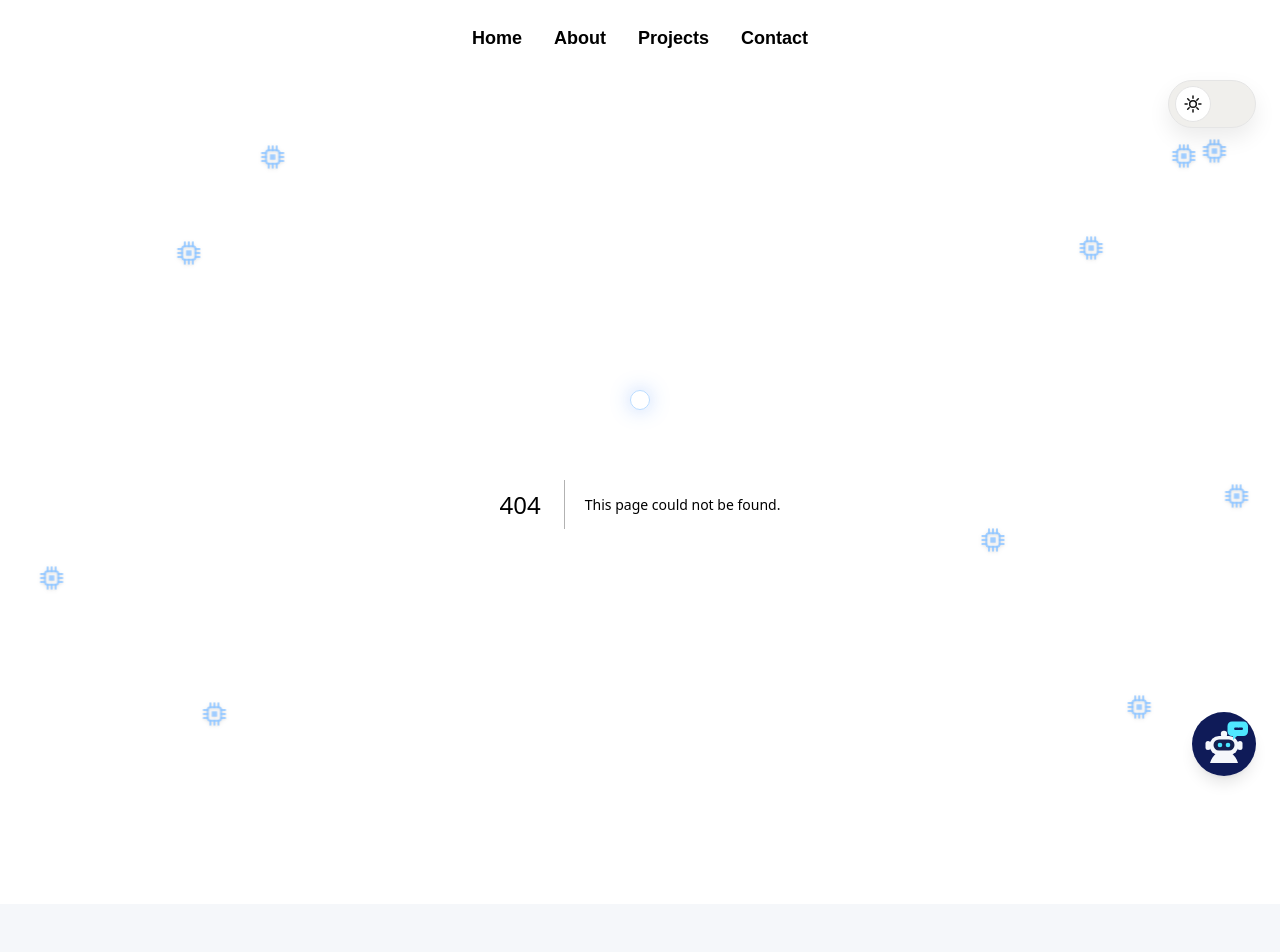
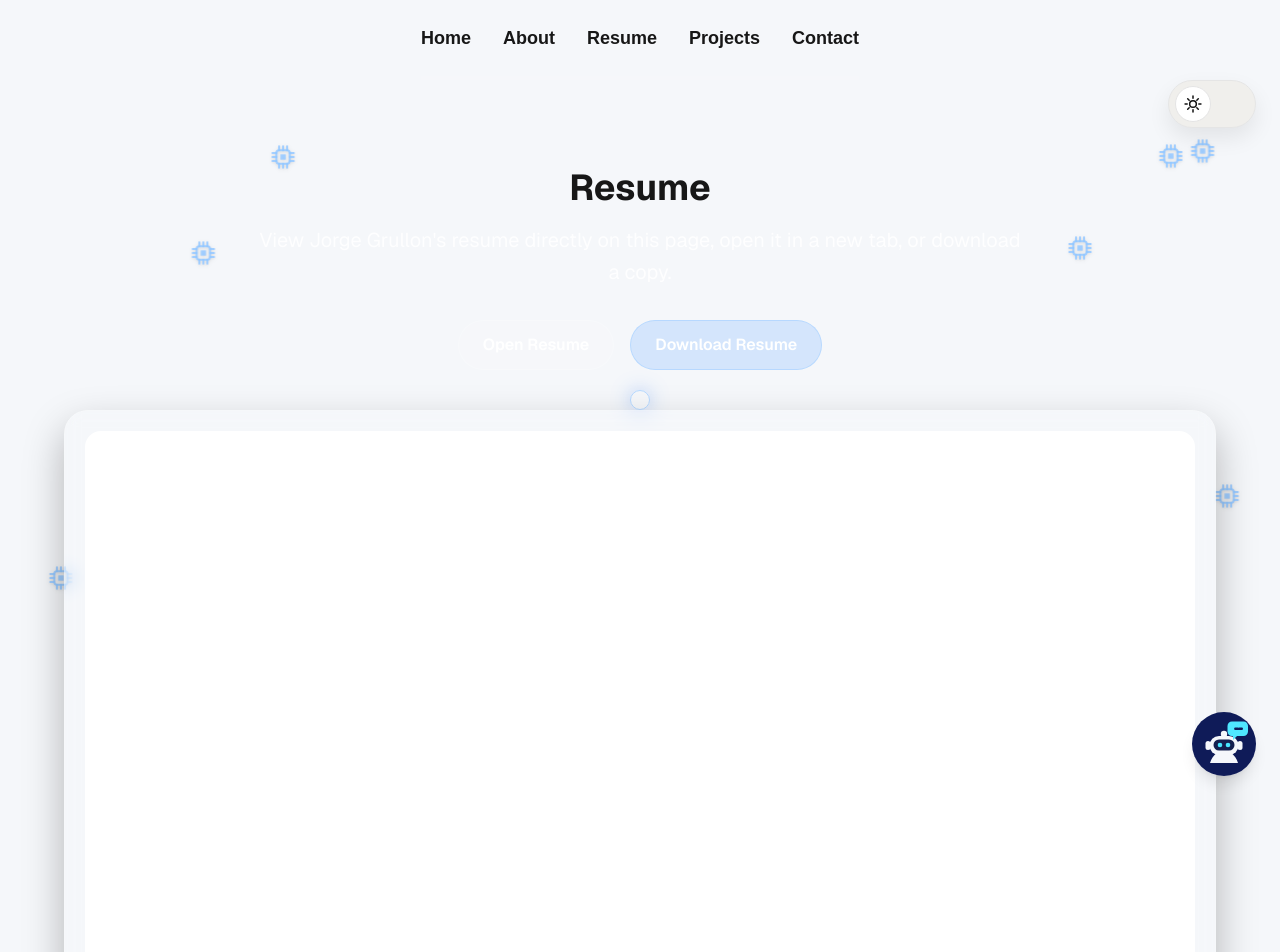
Before and after one commit to jorgeg365/portfolio, a Next.js app: page /resume in a window 1280 px wide. Before the commit this address had no page. Shown: the top 952 px of the page. Before the commit the page ends 904 px from the top, so only its background shows below. Built offline with nearby package versions, Linux system fonts and the light colour scheme.

Commit message:
Add resume page and improve chatbot navigation

```diff
--- a/src/app/layout.tsx
+++ b/src/app/layout.tsx
@@ -43,7 +43,7 @@ export default function RootLayout({
         `}</Script>
       </head>
       <body
-        className={`${geistSans.variable} ${geistMono.variable} antialiased`}
+        className={`${geistSans.variable} ${geistMono.variable} min-h-screen antialiased flex flex-col`}
       >
         <FloatingLayer />
         <GlobalAudioPlayer />
@@ -51,12 +51,18 @@ export default function RootLayout({
           <div className="flex items-center gap-8 border-b-4 border-white/10 pb-6">
             <Link href="/">Home</Link>
             <Link href="/about">About</Link>
+            <Link href="/resume">Resume</Link>
             <Link href="/projects">Projects</Link>
             <Link href="/contact">Contact</Link>
           </div>
           <ThemeToggle />
         </nav>
-        {children}
+        <main className="flex-1">
+          {children}
+        </main>
+        <footer className="py-4 text-sm opacity-70 text-center relative z-20">
+          Built by Jorge - &copy; {new Date().getFullYear()} <span className="font-bold text-white">Jorge Grullon</span>
+        </footer>
         <Chatbot />
         <Analytics />
       </body>
--- a/src/app/page.tsx
+++ b/src/app/page.tsx
@@ -83,7 +83,6 @@ export default function Home() {
           <ContactForm />
         </section>
       </main>
-      <footer className="py-4 text-sm opacity-70 text-center relative z-20">Built by Jorge - &copy; {new Date().getFullYear()} <span className="font-bold text-white">Jorge Grullon</span></footer>
     </div>
   );
 }
--- /dev/null
+++ b/src/app/resume/page.tsx
@@ -0,0 +1,43 @@
+export default function Resume() {
+  const resumePath = "/jorge-grullon-resume-2026.pdf";
+
+  return (
+    <div className="min-h-screen font-sans px-6 py-16 relative z-20">
+      <div className="mx-auto max-w-6xl">
+        <div className="text-center">
+          <h1 className="text-3xl sm:text-4xl font-bold mb-4 relative z-20">Resume</h1>
+          <p className="text-lg sm:text-xl leading-8 text-white/85 relative z-20 max-w-3xl mx-auto">
+            View Jorge Grullon&apos;s resume directly on this page, open it in a
+            new tab, or download a copy.
+          </p>
+        </div>
+
+        <div className="mt-8 flex flex-wrap items-center justify-center gap-4 relative z-20">
+          <a
+            href={resumePath}
+            target="_blank"
+            rel="noopener noreferrer"
+            className="rounded-full border border-white/20 bg-white/10 px-6 py-3 text-base font-semibold text-white transition-colors duration-200 hover:bg-white/20"
+          >
+            Open Resume
+          </a>
+          <a
+            href={resumePath}
+            download
+            className="rounded-full border border-blue-300/40 bg-blue-400/20 px-6 py-3 text-base font-semibold text-white transition-colors duration-200 hover:bg-blue-400/30"
+          >
+            Download Resume
+          </a>
+        </div>
+
+        <div className="mt-10 rounded-3xl border border-white/10 bg-white/5 p-3 sm:p-5 backdrop-blur-sm relative z-20 shadow-[0_18px_40px_rgba(0,0,0,0.28)]">
+          <iframe
+            src={`${resumePath}#view=FitH`}
+            title="Jorge Grullon Resume"
+            className="h-[70vh] sm:h-[78vh] w-full rounded-2xl bg-white"
+          />
+        </div>
+      </div>
+    </div>
+  );
+}
--- a/src/components/Chatbot.tsx
+++ b/src/components/Chatbot.tsx
@@ -6,6 +6,7 @@ import { useRouter } from "next/navigation";
 type ActionId =
   | "start"
   | "about"
+  | "resume"
   | "projects"
   | "tools"
   | "contact"
@@ -22,26 +23,51 @@ type ChatAction = {
 
 type Message = {
   id: string;
+  role: "assistant" | "user";
   text: string;
   actions?: ChatAction[];
 };
 
 const assistantName = "Jorge's Guide";
 
-function buildMessage(text: string, actions?: ChatAction[]): Message {
+function buildAssistantMessage(text: string, actions?: ChatAction[]): Message {
   return {
     id: crypto.randomUUID(),
+    role: "assistant",
     text,
     actions,
   };
 }
 
+function buildUserMessage(text: string): Message {
+  return {
+    id: crypto.randomUUID(),
+    role: "user",
+    text,
+  };
+}
+
+function getActionLabel(actionId: ActionId): string {
+  if (actionId === "about") return "About Jorge";
+  if (actionId === "resume") return "View Resume";
+  if (actionId === "projects") return "View Projects";
+  if (actionId === "tools") return "Skills & Tools";
+  if (actionId === "contact") return "Contact";
+  if (actionId === "tpot") return "T-Pot Honeypot";
+  if (actionId === "gophish") return "GoPhish Lab";
+  if (actionId === "github") return "GitHub Profile";
+  if (actionId === "linkedin") return "LinkedIn";
+  if (actionId === "email") return "Email Jorge";
+  return "Start";
+}
+
 function getResponseForAction(actionId: ActionId): Message {
   if (actionId === "start") {
-    return buildMessage(
-      "Welcome. I can guide you through Jorge's portfolio. Choose a section below.",
+    return buildAssistantMessage(
+      "Welcome. I can guide you through Jorge's portfolio. Pick a section and I will keep the next steps ready for you.",
       [
         { id: "about", label: "About Jorge" },
+        { id: "resume", label: "View Resume" },
         { id: "projects", label: "View Projects" },
         { id: "tools", label: "Skills & Tools" },
         { id: "contact", label: "Contact" },
@@ -50,9 +76,10 @@ function getResponseForAction(actionId: ActionId): Message {
   }
 
   if (actionId === "about") {
-    return buildMessage(
+    return buildAssistantMessage(
       "The About page covers Jorge's background in IT and cybersecurity, his education, and hands-on experience with homelab, networking, virtualization, and security projects.",
       [
+        { id: "resume", label: "Open Resume" },
         { id: "tools", label: "Show Tools" },
         { id: "projects", label: "See Projects" },
         { id: "contact", label: "Get in Touch" },
@@ -60,81 +87,102 @@ function getResponseForAction(actionId: ActionId): Message {
     );
   }
 
+  if (actionId === "resume") {
+    return buildAssistantMessage(
+      "The Resume page lets you preview Jorge's resume in the browser, open it in a new tab, or download it directly.",
+      [
+        { id: "projects", label: "See Projects" },
+        { id: "about", label: "About Jorge" },
+        { id: "contact", label: "Get in Touch" },
+      ]
+    );
+  }
+
   if (actionId === "projects") {
-    return buildMessage(
+    return buildAssistantMessage(
       "The Projects page highlights Jorge's cybersecurity and lab work. You can jump straight to a featured project below.",
       [
         { id: "tpot", label: "T-Pot Honeypot" },
         { id: "gophish", label: "GoPhish Lab" },
         { id: "github", label: "GitHub Profile" },
+        { id: "resume", label: "View Resume" },
       ]
     );
   }
 
   if (actionId === "tools") {
-    return buildMessage(
+    return buildAssistantMessage(
       "Jorge works with tools including Wireshark, Kali, Ubuntu, Windows Server, Proxmox, Cisco, Splunk, Nmap, Burp Suite, and WireGuard. You can see them in the About section.",
       [
         { id: "about", label: "Open About" },
+        { id: "resume", label: "View Resume" },
         { id: "projects", label: "Project Examples" },
       ]
     );
   }
 
   if (actionId === "contact") {
-    return buildMessage(
+    return buildAssistantMessage(
       "You can reach Jorge from the Contact page or use one of these direct options.",
       [
         { id: "email", label: "Email Jorge" },
         { id: "linkedin", label: "LinkedIn" },
         { id: "github", label: "GitHub" },
+        { id: "resume", label: "View Resume" },
       ]
     );
   }
 
   if (actionId === "tpot") {
-    return buildMessage(
+    return buildAssistantMessage(
       "Opening the T-Pot honeypot project. This project focuses on deploying a honeypot stack on Ubuntu Server with ELK for threat visibility.",
       [
         { id: "gophish", label: "Next Project" },
+        { id: "projects", label: "All Projects" },
+        { id: "resume", label: "View Resume" },
         { id: "contact", label: "Contact Jorge" },
       ]
     );
   }
 
   if (actionId === "gophish") {
-    return buildMessage(
+    return buildAssistantMessage(
       "Opening the GoPhish lab project. This walkthrough shows a local phishing testing setup using GoPhish and MailHog in a controlled Ubuntu VM environment.",
       [
         { id: "tpot", label: "Other Project" },
+        { id: "projects", label: "All Projects" },
+        { id: "resume", label: "View Resume" },
         { id: "contact", label: "Contact Jorge" },
       ]
     );
   }
 
   if (actionId === "github") {
-    return buildMessage(
+    return buildAssistantMessage(
       "Opening Jorge's GitHub profile in a new tab.",
       [
         { id: "projects", label: "Back to Projects" },
+        { id: "resume", label: "View Resume" },
         { id: "contact", label: "Contact Jorge" },
       ]
     );
   }
 
   if (actionId === "linkedin") {
-    return buildMessage(
+    return buildAssistantMessage(
       "Opening Jorge's LinkedIn profile in a new tab.",
       [
         { id: "contact", label: "Contact Page" },
+        { id: "resume", label: "View Resume" },
         { id: "about", label: "About Jorge" },
       ]
     );
   }
 
-  return buildMessage(
+  return buildAssistantMessage(
     "Opening an email draft to Jorge.",
     [
+      { id: "resume", label: "View Resume" },
       { id: "projects", label: "View Projects" },
       { id: "about", label: "About Jorge" },
     ]
@@ -160,6 +208,11 @@ export default function Chatbot() {
   function openForAction(actionId: ActionId) {
     if (actionId === "about") {
       router.push("/about");
+      return;
+    }
+
+    if (actionId === "resume") {
+      router.push("/resume");
       return;
     }
 
@@ -200,8 +253,15 @@ export default function Chatbot() {
 
   function handleAction(actionId: ActionId) {
     openForAction(actionId);
+    const userMessage = buildUserMessage(getActionLabel(actionId));
     const nextMessage = getResponseForAction(actionId);
-    setMessages((prev) => [...prev, nextMessage]);
+    setMessages((prev) => {
+      const clearedActions = prev.map((message) =>
+        message.role === "assistant" ? { ...message, actions: undefined } : message
+      );
+
+      return [...clearedActions, userMessage, nextMessage];
+    });
   }
 
   function resetGuide() {
@@ -255,8 +315,23 @@ export default function Chatbot() {
 
           <div className="max-h-[26rem] space-y-3 overflow-y-auto px-4 py-4">
             {messages.map((message) => (
-              <div key={message.id} className="rounded-2xl border border-white/10 bg-white/5 p-3">
-                <p className="text-sm leading-6 text-white/90">{message.text}</p>
+              <div
+                key={message.id}
+                className={
+                  message.role === "user"
+                    ? "ml-auto w-fit max-w-[85%] rounded-2xl bg-blue-600 px-4 py-2.5 text-right shadow-lg"
+                    : "rounded-2xl border border-white/10 bg-white/5 p-3"
+                }
+              >
+                <p
+                  className={
+                    message.role === "user"
+                      ? "text-sm font-semibold leading-6 text-white"
+                      : "text-sm leading-6 text-white/90"
+                  }
+                >
+                  {message.text}
+                </p>
                 {message.actions && message.actions.length > 0 && (
                   <div className="mt-3 flex flex-wrap gap-2">
                     {message.actions.map((action) => (
```
Also changed, not shown: 1 other file (tests, documents, lock files or other folders).
